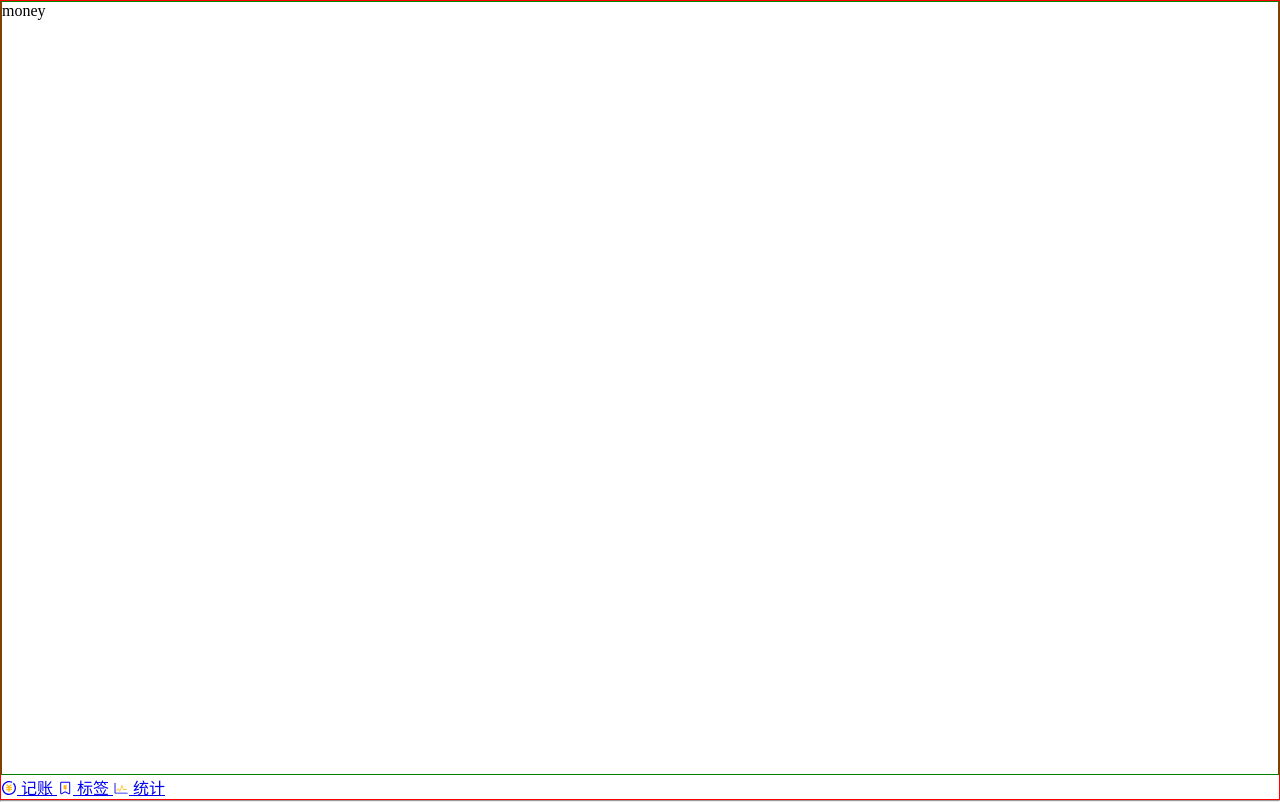
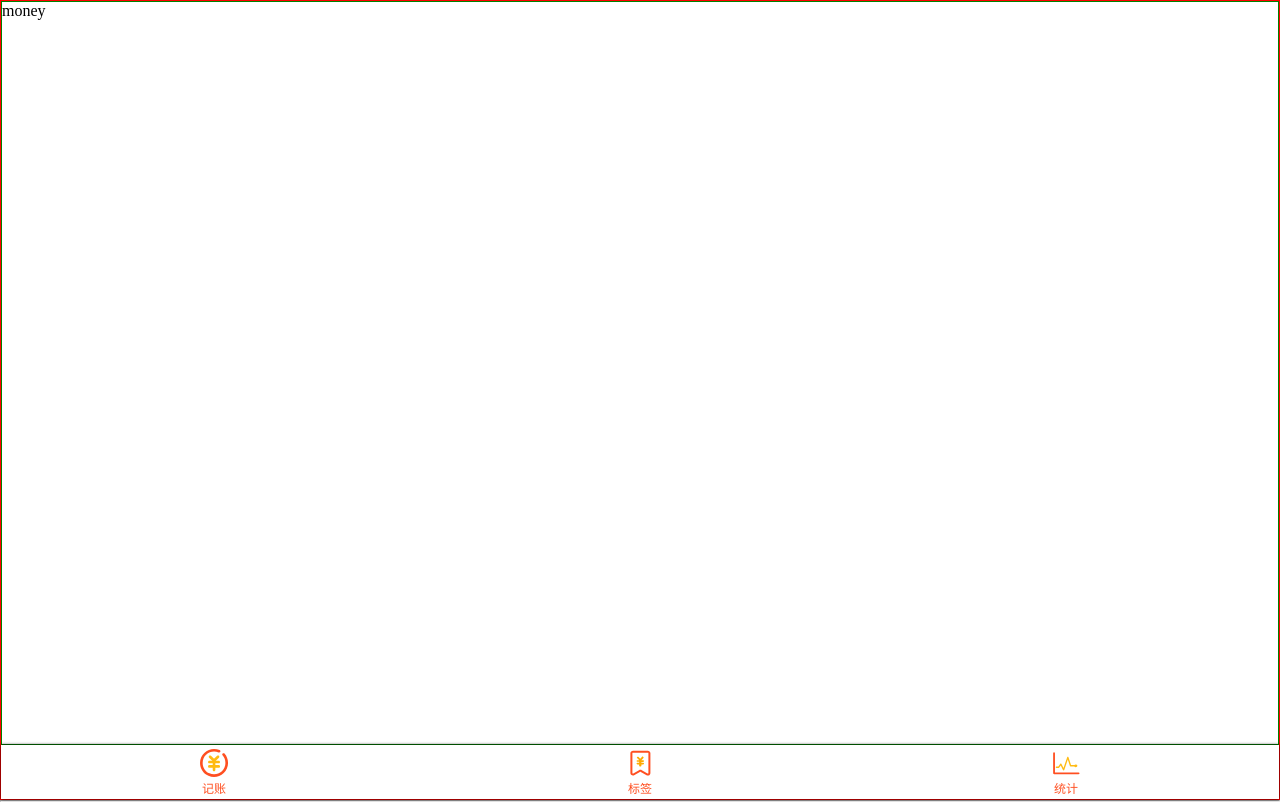
Before and after one commit to sherryYYX/money-code, a Vue app: page /#/ in a window 1280 px wide. Built offline with nearby package versions, Linux system fonts and the light colour scheme.

Commit message:
添加 Nav 样式

```diff
--- a/src/App.vue
+++ b/src/App.vue
@@ -11,4 +11,8 @@
   padding:0;
   margin: 0;
 }
+  a{
+    text-decoration: none;
+    color: #ff4f21;
+  }
 </style>
--- a/src/components/Nav.vue
+++ b/src/components/Nav.vue
@@ -1,14 +1,14 @@
 <template>
-  <div>
-    <router-link to="/money">
+  <div class="nav">
+    <router-link to="/money" class="nav-item">
       <Icon svg-name="money"></Icon>
       记账
     </router-link>
-    <router-link to="/labels">
+    <router-link to="/labels" class="nav-item">
       <Icon svg-name="label"></Icon>
       标签
     </router-link>
-    <router-link to="/statistic">
+    <router-link to="/statistic" class="nav-item">
       <Icon svg-name="statistics"></Icon>
       统计
     </router-link>
@@ -28,5 +28,22 @@
 </script>
 
 <style lang="scss" scoped>
-
+.nav{
+  display: flex;
+  box-shadow: 0 0 3px rgba(0,0,0,1);
+  flex-direction: row;
+  font-size: 12px;
+  > .nav-item{
+    padding: 2px 0;
+    width: 33.333333%;
+    display: flex;
+    justify-content: center;
+    align-items: center;
+    flex-direction: column;
+    > .icon{
+      width: 32px;
+      height: 32px;
+    }
+  }
+}
 </style>
```
